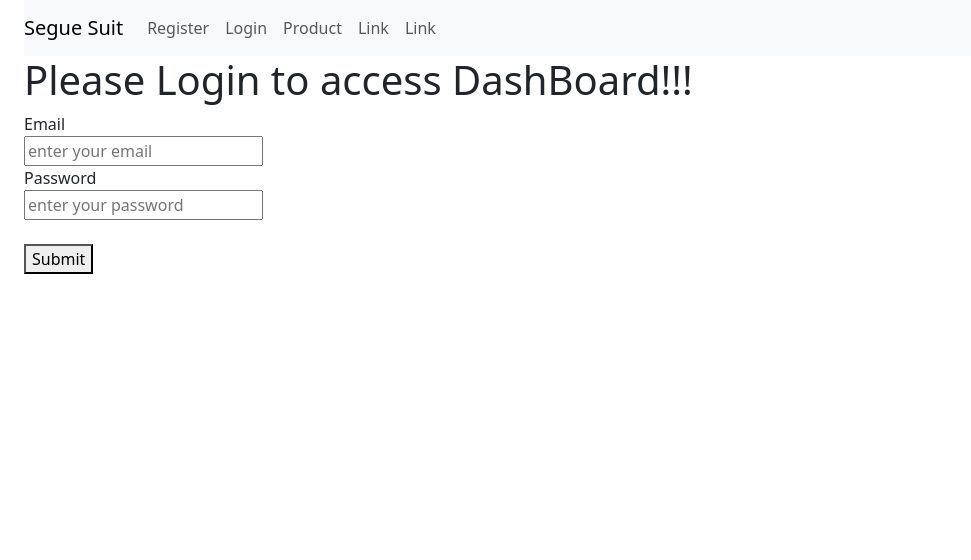
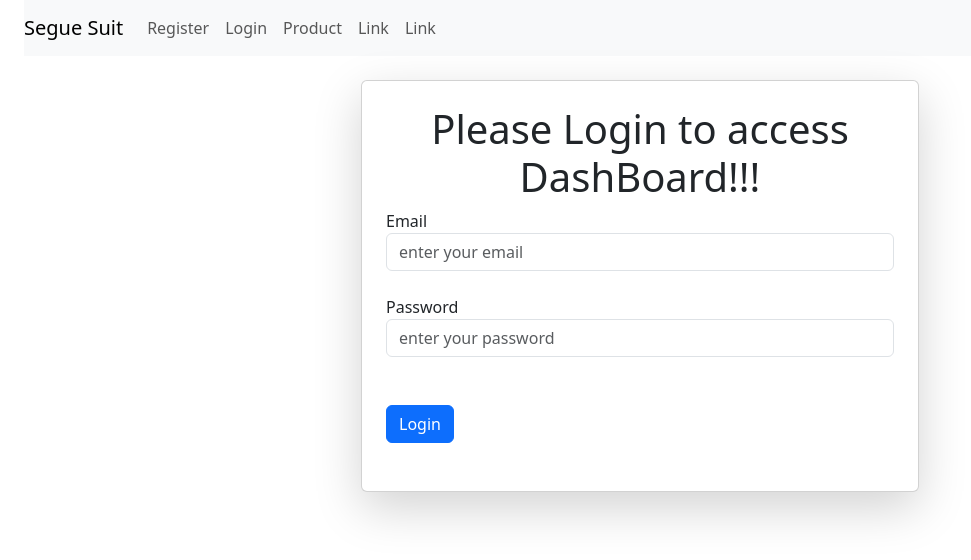
Before and after one commit to sushil540/Segue-Suit-App-MERN, a React (Create React App) app in the folder client/: page /login in a window 1280 px wide. Shown: the top 560 px of the page, without its empty margins (0-971 px from the left). Built offline with nearby package versions, Linux system fonts and the light colour scheme.

Commit message:
Login styling has been done

```diff
--- a/client/src/components/Login.js
+++ b/client/src/components/Login.js
@@ -11,6 +11,12 @@ const Login = (props) =>{
     const errors = {}
 
     const dispatch = useDispatch()
+
+    useEffect(()=>{
+        return () =>{
+            dispatch(setErrors(''))
+        }
+    },[])
 
 
     const msg=useSelector((state)=>{
@@ -58,30 +64,39 @@ const Login = (props) =>{
 
 
     return (
-        <div>
-            <div>
-               {msg && <span>{msg}</span>}
-            </div>
-        <div>
-           <h1>Please Login to access DashBoard!!!</h1>
+        <div className='container'>
+            {msg && <div className="w-50 m-auto my-3 alert alert-danger" >
+               <span>{msg}</span>
+            </div>}
+        <div className="card shadow-lg p-4 w-50 my-4 m-auto">
+           <h1 className="text-center">Please Login to access DashBoard!!!</h1>
 
            <form onSubmit={handleSubmit}>
                  <Label text="Email"/> <br/>
-                 <input type="email" value={email} placeholder="enter your email" onChange={(e)=>setEmail(e.target.value)}/>
-                 {formErrors?.email && <span>{formErrors?.email}</span>}
+                 <input className="form-control" type="text" value={email} placeholder="enter your email" onChange={(e)=>setEmail(e.target.value)}/>
+                 {formErrors?.email && <span className="text-danger">{formErrors?.email}</span>}
                  <br/>
 
                  <Label text="Password"/> <br/>
-                 <input type = "password" value = {password} placeholder = "enter your password" onChange={(e)=>setPassword(e.target.value)}/>
-                 {formErrors?.password && <span>{formErrors?.password}</span>}
+                 <input className="form-control" type = "password" value = {password} placeholder = "enter your password" onChange={(e)=>setPassword(e.target.value)}/>
+                 {formErrors?.password && <span className="text-danger">{formErrors?.password}</span>}
                  <br/>
                  <br/>
-                 <button>Submit</button>
+                 <input
+                        className="btn btn-primary"
+                        type="submit"
+                        value="Login"
+                    />
                  <br/>
                  <br/>
-                 {msg && <div>
-                     <span>Sign Up</span>
-                     <button onClick={handleShift}>Register</button>
+                 {msg && <div className='d-flex justify-content-end align-items-center gap-2'>
+                     <span className='fw-bold'>Create an account?</span>
+                     <input
+                        className="btn btn-primary"
+                        type="submit"
+                        value="Sign-Up"
+                        onClick={handleShift}
+                    />
                      </div>}
            </form>
         </div>
--- a/client/src/components/Register.js
+++ b/client/src/components/Register.js
@@ -59,7 +59,7 @@ const Register = (props) =>{
 
     setTimeout(()=>{
         dispatch(setErrors(''))
-    },4000)
+    },3000)
 
     return (
         <div>
```
